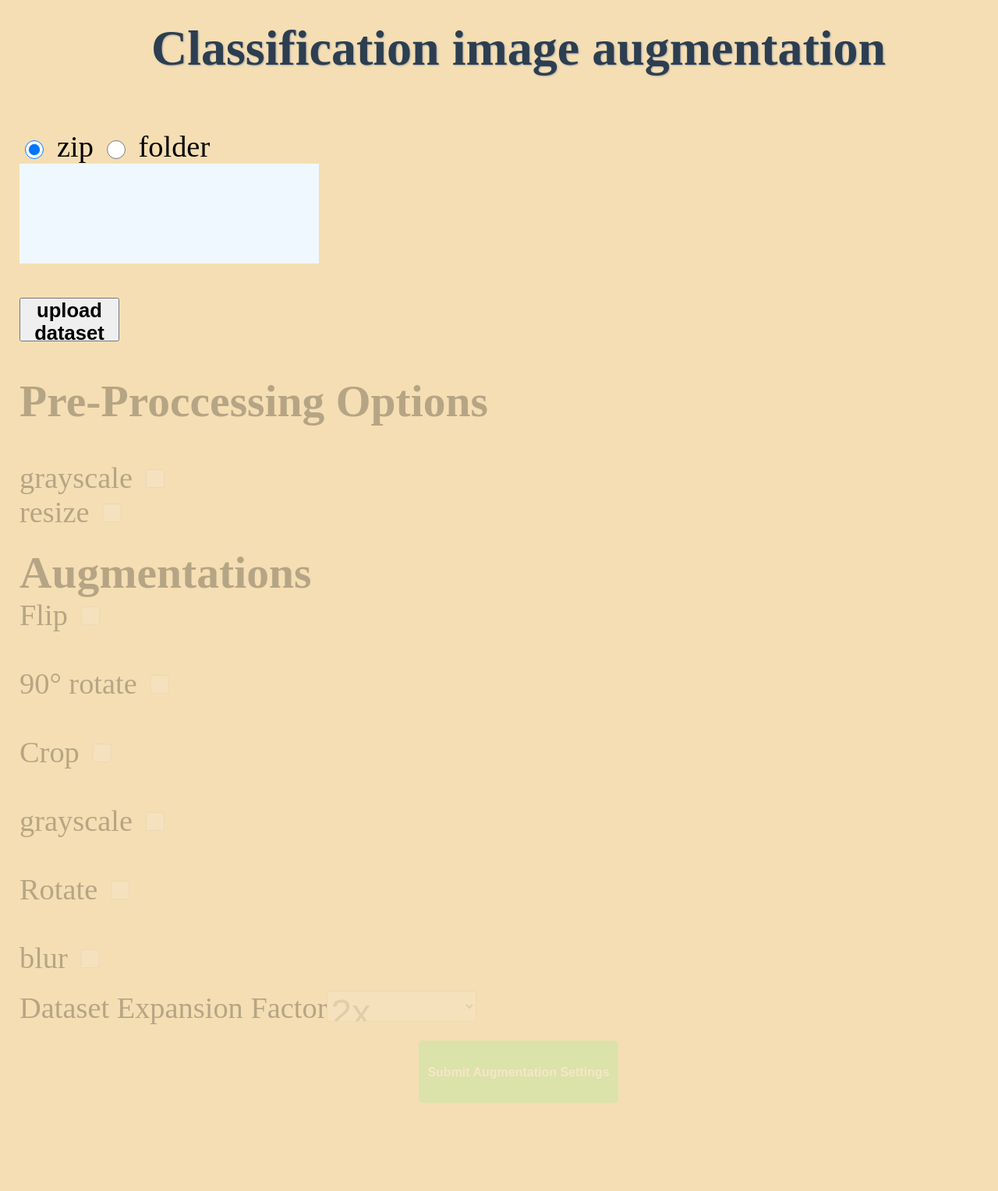
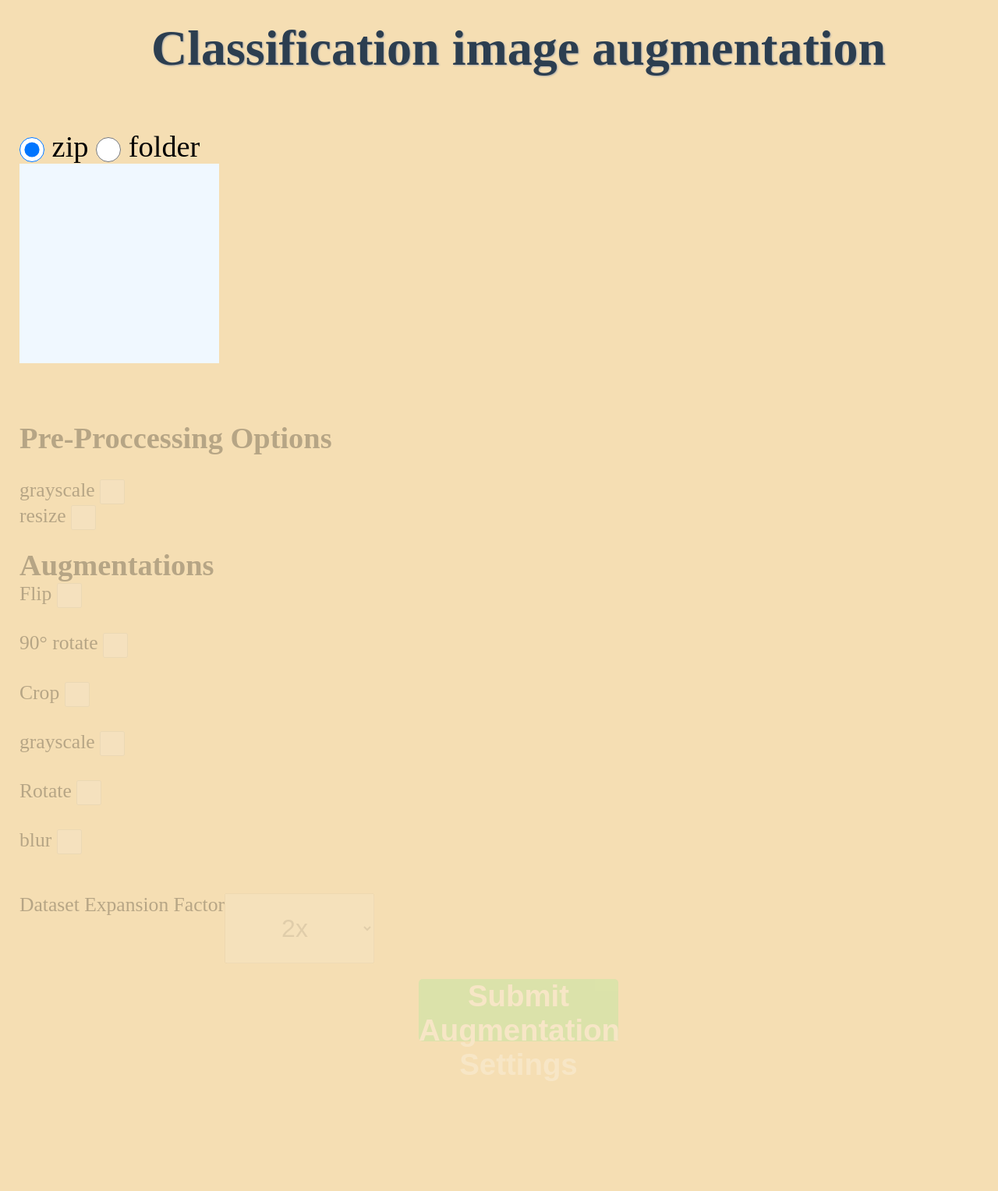
Before and after one commit to Norman209/Websites, a Flask app: page / in a window 1280 px wide; the page is wider, and only the part inside the window is pictured. Shown: that part at 78% size. After the commit the page ends 1387 px from the top of that part, so only its background shows below. Run offline with Flask 3, Linux system fonts and the light colour scheme; some libraries are stand-ins or nearby versions.

Commit message:
Add files via upload

```diff
--- a/Website/app.py
+++ b/Website/app.py
@@ -429,4 +429,4 @@ def Segmentation():
     return render_template('Segmentation.html')
 
 if __name__ == '__main__':
-    app.run(debug=True)#debug=True
+    app.run(host='0.0.0.0', port=5000)#debug=True
--- a/Website/static/Classification.js
+++ b/Website/static/Classification.js
@@ -1,7 +1,7 @@
 
 console.log(parseFloat(5).toFixed(1))
 let file_id = "id" + Math.random().toString(16).slice(2);
-let input_ids = ['Flip_check_box', '90° rotate_check_box', 'Crop_checkbox', 'grayscale_checkbox', 'Rotate_checkbox', 'blur_checkbox', 'Dataset Expansion Factor', 'grayscale_preprocess', 'resize_preprocess', 'submit'];
+let input_ids = ['Flip_check_box', '90° rotate_check_box', 'Crop_checkbox', 'grayscale_checkbox', 'Rotate_checkbox', 'blur_checkbox', 'Expansion', 'grayscale_preprocess', 'resize_preprocess', 'submit'];
 let sample_image_extension = 'none';
 console.log('JAVASCRIPT STARTED');
 let default_upload_option = 'zip'
@@ -39,8 +39,7 @@ function close_download_tag() {
 
 
 
-async function log_file_paths() {
-    document.getElementById('submit_dropzone').style.display = 'none';
+async function upload_folder() {
     document.getElementById('select_folder').style.display = 'none';
     let files = await document.getElementById('design').files
     let batch_size = 250;
@@ -49,8 +48,8 @@ async function log_file_paths() {
     responses = [];
     let last_upload = 'false';
     for (i = 0; i < chunks.length; i++) {
-        console.log('i:',i,'chunks length:',chunks.length);
-        last_upload = String((i+1)===chunks.length);
+        console.log('i:', i, 'chunks length:', chunks.length);
+        last_upload = String((i + 1) === chunks.length);
         let formData = new FormData();
         let chunk = chunks[i];
         let starting_index = 0;
@@ -67,10 +66,10 @@ async function log_file_paths() {
         else {
             formData.append('file', chunk[starting_index]);
         }
-        let aug_data = collect_aug_data();
+        let aug_data = collect_aug_data(); //collect aug data here
         formData.append('augmentations', aug_data);
         console.log('waiting for chunk ' + String(i + 1) + ' out of ' + num_chunks);
-        await fetch('/send_folder/' + file_id+'/'+last_upload, { body: formData, method: 'post' }).then(response => {
+        await fetch('/send_folder/' + file_id + '/' + last_upload, { body: formData, method: 'post' }).then(response => {
             const contentType = response.headers.get("content-type");
             if (contentType && contentType.indexOf("application/json") !== -1) {
                 return response.json().then(data => {
@@ -85,7 +84,7 @@ async function log_file_paths() {
                 });
             }
         });
-        let progress = (i+1) / num_chunks * 100;
+        let progress = (i + 1) / num_chunks * 100;
         document.getElementById('dataset_upload_progress').value = progress;
         // if (response_text_from_server !== 'none') {
         //     console.log(response_text_from_server,'download')
@@ -95,18 +94,18 @@ async function log_file_paths() {
     }
     console.log('finished');
     let valid_return_count = 0;
-    console.log('responses:',responses)
+    console.log('responses:', responses)
     for (i = 0; i < responses.length; i++) {
         let response = responses[i];
         if (response.includes('.')) {
-            console.log('i:',i)
+            console.log('i:', i)
             valid_return_count += 1;
             document.getElementById('dataset_upload_progress').value = 100
             document.getElementById('dropzone_buttons').style.display = 'none';
             document.getElementById('design').value = null;
             sample_image_extension = response;
             enable_inputs();
-            console.log('responses[i]:',sample_image_extension);
+            console.log('responses[i]:', sample_image_extension);
             //document.getElementById('test_image').src = responses[i];
             break;
         }
@@ -117,7 +116,6 @@ async function log_file_paths() {
         document.getElementById('dropzone_buttons').style.display = 'block';
         document.getElementById('upload_progress').style.display = 'none';
         document.getElementById('zip_upload_buttons').style.display = 'block';
-        document.getElementById('submit_dropzone').style.display = 'block';
 
         document.getElementById('select_folder').style.display = 'block';
         set_zip_or_folder_upload();
@@ -178,6 +176,24 @@ class display_popups {
         if (check_box.checked == true) {
             pop_up.style.display = 'block';
             console.log('checked checkbox');
+            let width = document.getElementById('blur_sample_image').width;
+            let height = document.getElementById('blur_sample_image').height;
+            console.log('width:', width);
+            console.log('height:', height);
+            if (width > height) {
+                document.getElementById('blur_sample_image').style.width = '20vw'
+                document.getElementById('normal_sample_image').style.width = '20vw'
+            }
+            else if(height > width) {
+                document.getElementById('blur_sample_image').style.height = '40vw'
+                document.getElementById('normal_sample_image').style.height = '40vw'
+            }
+            else{
+                document.getElementById('blur_sample_image').style.width = '20vw'
+                document.getElementById('normal_sample_image').style.width = '20vw'
+            }
+
+
         }
         if (check_box.checked == false) {
             pop_up.style.display = 'none';
@@ -274,7 +290,8 @@ let display_popups_methods = new display_popups();
 
 function reset_inputs() {
     for (i = 0; i < input_ids.length; i++) {
-        //children[i].disabled = true;
+        console.log(input_ids[i]);
+        // input_ids[i].disabled = true;
         document.getElementById(input_ids[i]).checked = false;
     }
     for (i = 0; i < pop_up_ids.length; i++) {
@@ -292,7 +309,6 @@ function disable_inputs() {
         input.disabled = true;
         document.getElementById('augmentation').style.opacity = '25%';
         document.getElementById('Pre-Proccessing').style.opacity = '25%';
-        document.getElementById('submit_dropzone').style.display = 'block';
         document.getElementById('select_folder').style.display = 'block';
     }
 }
@@ -314,13 +330,14 @@ function enable_inputs() {
         document.getElementById('dropzone_buttons').style.display = 'none';
     }
     let blur_slider = document.getElementById('blur_limit')
-    console.log('img extension:',sample_image_extension);
-    document.getElementById('blur_sample_image').src = 'static/'+file_id+'/'+'blur'+'/'+String((Number(blur_slider.value)).toFixed(1))+sample_image_extension
-    document.getElementById('normal_sample_image').src = 'static/'+file_id+'/'+'sample'+sample_image_extension
-    document.getElementById('blur_limit_caption').innerText = String(blur_slider.value)+'px'
+    console.log('img extension:', sample_image_extension);
+    document.getElementById('blur_sample_image').src = 'static/' + file_id + '/' + 'blur' + '/' + String((Number(blur_slider.value)).toFixed(1)) + sample_image_extension
+    console.log('width:', document.getElementById('blur_sample_image').width)
+    document.getElementById('normal_sample_image').src = 'static/' + file_id + '/' + 'sample' + sample_image_extension
+    document.getElementById('blur_limit_caption').innerText = String(blur_slider.value) + 'px'
     document.getElementById('show_blur_limit').innerText = blur_slider.value
-    console.log('normal src:',document.getElementById('normal_sample_image').src)
-    console.log('sample src:',document.getElementById('blur_sample_image').src)
+    console.log('normal src:', document.getElementById('normal_sample_image').src)
+    console.log('sample src:', document.getElementById('blur_sample_image').src)
 
 }
 
@@ -335,9 +352,9 @@ class range_input_scripts {
             let slider = document.getElementById(sliders[i]);
             let show_slider = document.getElementById(`show_${sliders[i]}`)
             show_slider.innerText = slider.value
-            if(sliders[i]==='blur_limit'){
-                document.getElementById('blur_sample_image').src = 'static/'+file_id+'/'+'blur'+'/'+String((Number(slider.value)).toFixed(1))+sample_image_extension
-                document.getElementById('blur_limit_caption').innerText = String(slider.value)+'px'
+            if (sliders[i] === 'blur_limit') {
+                document.getElementById('blur_sample_image').src = 'static/' + file_id + '/' + 'blur' + '/' + String((Number(slider.value)).toFixed(1)) + sample_image_extension
+                document.getElementById('blur_limit_caption').innerText = String(slider.value) + 'px'
             }
             i++
         }
@@ -443,7 +460,6 @@ Dropzone.options.dropper = {
             }
             if (data1 === 'none') {
                 console.log('no images found. invalid dataset')
-                document.getElementById('submit_dropzone').style.display = 'block';
                 alert('dataset invalid or no images found')
                 file_id = "id" + Math.random().toString(16).slice(2);
 
@@ -464,7 +480,7 @@ Dropzone.options.dropper = {
         });
     },
 
-    maxFilesize: 100 * 1e+3, // MB
+    maxFilesize: 100 * 1e+3, // MB (100 gb)
     chunkSize: (1e+7), // bytes
     acceptedFiles: '.zip',
     maxFiles: 1,
@@ -502,7 +518,6 @@ function send_dataset() {
     if (default_upload_option === 'zip') {
         var dropzone = Dropzone.forElement('#dropper');
         if (dropzone.getQueuedFiles().length > 0) {
-            document.getElementById('submit_dropzone').style.display = 'none';
             document.getElementById('augmentation').style.opacity = '25%';
             document.getElementById('Pre-Proccessing').style.opacity = '25%';
             dropzone.processQueue();
@@ -513,7 +528,7 @@ function send_dataset() {
         if (document.getElementById('design').files.length > 0) {
             document.getElementById('upload_progress').style.display = 'block';
             document.getElementById('dropzone_buttons').style.display = 'none';
-            log_file_paths();
+            upload_folder();
         }
     }
     //TODO:add folder uploads by sending over individual files with paths instead of zip files
--- a/Website/static/style.css
+++ b/Website/static/style.css
@@ -26,7 +26,9 @@
   }
    */
 
-
+/* input[type="range"] {
+  width: 20vw;
+} */
 
 #submit {
   width: 20vw;
@@ -44,29 +46,54 @@
   background-color: limegreen;
 }
 
+/* input[type=checkbox] {
+  position: relative;
+  bottom: 1px;
+  width: 15vw;
+} */
 input[type="checkbox"] {
-  width: 3vw;
-  height: 3vh;
+  width: 2.5vw;
+  /* Default width */
+  vertical-align: middle;
+  height: 2.5vw;
+  /* Default height */
+  background-color: #fff;
+  border: 1px solid #ccc;
+  border-radius: 3px;
+  position: relative;
   cursor: pointer;
+  outline: none;
 }
-input[type="radio"] {
-  width: 3vw;
-  height: 3vh;
-  cursor: pointer;
-  vertical-align:middle;
+
+
+br {
+  display: block;
+  margin: 5vh 0;
 }
+
+input[type=radio] {
+  border: 0px;
+  height: 2.5vw;
+  /* Default height */
+  width: 2.5vw;
+  /* Default height */
+  vertical-align: middle;
+  position: relative;
+}
+
+
 
 select {
   width: 15vw;
-  height: 5vh;
+  height: 7vw;
   font-size: 125%;
   vertical-align: middle;
 }
 
-.dropzone .dz-preview .dz-image {
+/* .dropzone .dz-preview .dz-image {
   width: auto;
   height: auto;
-}
+} */
 
 
 
@@ -74,23 +101,35 @@ select {
 
 /* Specific styles for each header level */
 h1 {
-    font-size: 5vw; /* Larger font size for h1 */
-    font-weight: bold; /* Bold text */
-    color: #2c3e50; /* Slightly darker shade */
-    text-shadow: 1px 1px 2px #aaa; /* Subtle text shadow for depth */
+  font-size: 5vw;
+  /* Larger font size for h1 */
+  font-weight: bold;
+  /* Bold text */
+  color: #2c3e50;
+  /* Slightly darker shade */
+  text-shadow: 1px 1px 2px #aaa;
+  /* Subtle text shadow for depth */
 }
 
 
 
 h3 {
-    font-size: 1.5em; /* Smaller font size for h3 */
-    font-weight: normal; /* Normal weight */
-    color: black; /* Lighter shade */
-    background-color: #ecf0f1; /* Light background color */
-    padding: 1px; /* Padding around the header */
-    border-radius: 1px; /* Rounded corners */
-    display: inline-block; /* Only take up as much width as content */
-    box-shadow: 1px 1px 3px rgba(0, 0, 0, 0.1); /* Subtle box shadow */
+  font-size: 1.5em;
+  /* Smaller font size for h3 */
+  font-weight: normal;
+  /* Normal weight */
+  color: black;
+  /* Lighter shade */
+  background-color: #ecf0f1;
+  /* Light background color */
+  padding: 1px;
+  /* Padding around the header */
+  border-radius: 1px;
+  /* Rounded corners */
+  display: inline-block;
+  /* Only take up as much width as content */
+  box-shadow: 1px 1px 3px rgba(0, 0, 0, 0.1);
+  /* Subtle box shadow */
 }
 
 
@@ -100,51 +139,155 @@ h3 {
   width: 100%;
   margin-top: 20px;
 }
+
 #dropper {
-    width: 500px;
+  width: 20vw;
+  height: 20vw;
   justify-content: center;
 
 }
+
 .img_div {
   float: left;
   text-align: center;
 }
+
 #images-container figcaption {
   border: 1px solid blue;
   font-family: Verdana, Geneva, sans-serif;
-  font-size: 12px;
+  font-size: 3vw;
   text-shadow: none;
   color: black;
   text-align: center;
-  height: auto;
+  height: 5vw;
   word-wrap: break-word;
-  width:300px;
+  max-width: 50vw;
 }
 
-.min-max-slider {position: relative; width: 200px; text-align: center; margin-bottom: 50px;}
-.min-max-slider > label {display: none;}
-span.value {height: 1.7em; font-weight: bold; display: inline-block;}
-span.value.lower::after{content: "%-"; display: inline-block;}
-span.value.upper::after {content: "%"; display: inline-block; }
-.min-max-slider > .legend {display: flex; justify-content: space-between;}
-.min-max-slider > .legend > * {font-size: small; opacity: 0.25;}
-.min-max-slider > input {cursor: pointer; position: absolute;}
+
+
+.min-max-slider {
+  position: relative;
+  width: 200px;
+  text-align: center;
+  margin-bottom: 50px;
+}
+
+.min-max-slider>label {
+  display: none;
+}
+
+span.value {
+  height: 1.7em;
+  font-weight: bold;
+  display: inline-block;
+}
+
+span.value.lower::after {
+  content: "%-";
+  display: inline-block;
+}
+
+span.value.upper::after {
+  content: "%";
+  display: inline-block;
+}
+
+.min-max-slider>.legend {
+  display: flex;
+  justify-content: space-between;
+}
+
+.min-max-slider>.legend>* {
+  font-size: small;
+  opacity: 0.25;
+}
+
+.min-max-slider>input {
+  cursor: pointer;
+  position: absolute;
+}
 
 /* webkit specific styling */
-.min-max-slider > input {
+.min-max-slider>input {
   -webkit-appearance: none;
-  outline: none!important;
+  outline: none !important;
   background: transparent;
   background-image: linear-gradient(to bottom, transparent 0%, transparent 30%, silver 30%, silver 60%, transparent 60%, transparent 100%);
 }
-.min-max-slider > input::-webkit-slider-thumb {
-  -webkit-appearance: none; /* Override default look */
+
+.min-max-slider>input::-webkit-slider-thumb {
+  -webkit-appearance: none;
+  /* Override default look */
   appearance: none;
-  width: 14px; /* Set a specific slider handle width */
-  height: 14px; /* Slider handle height */
-  background: #eee; /* Green background */
-  cursor: pointer; /* Cursor on hover */
+  width: 14px;
+  /* Set a specific slider handle width */
+  height: 14px;
+  /* Slider handle height */
+  background: #eee;
+  /* Green background */
+  cursor: pointer;
+  /* Cursor on hover */
   border: 1px solid gray;
   border-radius: 100%;
 }
-.min-max-slider > input::-webkit-slider-runnable-track {cursor: pointer;}
+
+.min-max-slider>input::-webkit-slider-runnable-track {
+  cursor: pointer;
+}
+
+
+
+
+
+
+/* Style for the range input */
+.rangeInput {
+  width: 20vw;
+  height: 1.5vw;
+  /* Increased height for a bigger bar */
+  -webkit-appearance: none;
+  background: lightslategrey;
+  outline: none;
+  opacity: 0.8;
+  -webkit-transition: .2s;
+  transition: opacity .2s;
+}
+
+/* Webkit browsers (Chrome, Safari, etc.) */
+.rangeInput::-webkit-slider-thumb {
+  -webkit-appearance: none;
+  appearance: none;
+  width: 10%;
+  /* Increased width for a bigger button */
+  height: 2vw;
+  /* Increased height for a bigger button */
+  background: blue;
+  cursor: pointer;
+  border-radius: 50%;
+  /* Makes the button round */
+}
+
+/* Firefox */
+.rangeInput::-moz-range-thumb {
+  width: 40px;
+  /* Increased width for a bigger button */
+  height: 40px;
+  /* Increased height for a bigger button */
+  background: #4CAF50;
+  cursor: pointer;
+  border-radius: 50%;
+  /* Makes the button round */
+}
+
+/* IE and Edge */
+.rangeInput::-ms-thumb {
+  width: 40px;
+  /* Increased width for a bigger button */
+  height: 40px;
+  /* Increased height for a bigger button */
+  background: #4CAF50;
+  cursor: pointer;
+  border-radius: 50%;
+  /* Makes the button round */
+}
--- a/Website/templates/Classification.html
+++ b/Website/templates/Classification.html
@@ -25,8 +25,9 @@
     <img src="" id="test_image">
     <div id="upload_progress" style="display: none;">
         <!-- upload progress here -->
-        <label for="dataset_upload_progress">Uploading progress:</label>
-        <progress id="dataset_upload_progress" value="0" max="100">0%</progress>
+        <label for="dataset_upload_progress" style="font-size: 3vw;">Uploading progress:</label>
+        <progress id="dataset_upload_progress" value="0" max="100"
+            style="width:20vw;height: 5vh;vertical-align: middle;">0%</progress>
     </div>
     <div id="dropzone_buttons" style="font-size: 3vw;">
         <br>
@@ -35,29 +36,31 @@
         <input type="radio" id='folder' name="folder_or_zip" onclick="set_zip_or_folder_upload();"> <label
             for="folder">folder</label>
         <br>
-
         <div id='zip_upload_buttons'>
-            <form method="POST" action='/upload' class="dropzone dz-clickable" id="dropper"
-                enctype="multipart/form-data"
-                style="background-color: aliceblue; width: 30vw; height:10vw;text-align: top;overflow: hidden; font-size: 3vh;">
+            <form method="POST" action='/upload' class="dropzone" id="dropper" enctype="multipart/form-data" style="background-color: aliceblue;text-align: top;overflow: hidden; font-size: 3vw;width:20vw; height:20vw;display: flex;
+                justify-content: center; /* Horizontally center */
+                align-items: center; /* Vertically center */">
             </form>
         </div>
 
         <div id="folder_upload_buttons" style="display: none;">
-            <input id="design" type="file" webkitdirectory="true" directory style="display: none;" /><br>
-            <input type="button" id="select_folder" value="Select folder..." onclick="document.getElementById('design').click();"  style="width: 20vw;height: 4.5vh; font-size: 2vw; text-align: center;"/>
+            <input id="design" type="file" webkitdirectory="true" directory style="display: none;"
+                onchange="send_dataset();" /><br>
+            <input type="button" id="select_folder" value="Select folder..."
+                onclick="document.getElementById('design').click();"
+                style="width: 20vw;height: 4.5vh; font-size: 2vw; text-align: center;" />
         </div>
         <br>
-        <button id="submit_dropzone" onclick="send_dataset();" style="width: 10vw;height: 7vh;text-align: center; /* Centered text */" value="select folder"><b style="font-size: 2vw;">upload dataset</b></button>
+
     </div>
 
-    <div id="Pre-Proccessing" style="opacity: 25%; font-size: 3vw;">
+    <div id="Pre-Proccessing" style="opacity: 25%; font-size: 2vw;">
         <br>
         <h2>Pre-Proccessing Options</h2>
         <br>
 
         <label for="grayscale_preprocess">grayscale</label>
-        <input type="checkbox" id="grayscale_preprocess" style="width: 3vw;height: 3vh; vertical-align: center;">
+        <input type="checkbox" id="grayscale_preprocess">
         <br>
 
         <label for="resize_preprocess">resize</label>
@@ -68,7 +71,7 @@
 
 
     <br>
-    <div id='augmentation' style="opacity: 25%; font-size: 3vw;">
+    <div id='augmentation' style="opacity: 25%; font-size: 2vw;">
         <h2>Augmentations</h2>
         <!-- <label for="absolute_path">Image directory absolute path</label> -->
         <!-- <input type="text" id="absolute_path" name="absolute_path" placeholder="absolute path here"><br> -->
@@ -169,30 +172,31 @@
                 onclick="display_popups_methods.blur_click_checkbox();">
             <div id="blur_pop_up" style="display:none">
                 <label>enter blur limit</label>
-                <input id="blur_limit" type="range" min=".1" max="25" step=".1"
+                <input id="blur_limit" class="rangeInput" type="range" min=".1" max="25" step=".1"
                     oninput="range_input_methods.update_probabilities();" value="5">
                 <b id="show_blur_limit"></b> px
                 <br>
                 <div id="images-container">
                     <div class="img_div">
-                        <img src="" id="normal_sample_image" class="sample_image" style="max-width: 50vw;max-height: 25vh;">
+                        <img src="" id="normal_sample_image" class="sample_image">
                         <figcaption id=sample_limit_caption">0 px</figcaption>
                     </div>
 
-                    <div class="img_div" style="max-width: 100%;">
-                        <img src="" id="blur_sample_image" class="sample_image" style="max-width: 50vw;max-height: 25vh;">
+                    <div class="img_div">
+                        <img src="" id="blur_sample_image" class="sample_image">
                         <figcaption id="blur_limit_caption">5</figcaption>
                     </div>
                 </div>
                 <br><br><br><br><br>
             </div>
         </div>
+        <br>
         <div style="display: flex;
         width: 100%;
         margin-top: 20px;">
-            <label for="Dataset Expansion Factor">Dataset Expansion Factor</label>
-            <select name="Dataset Expansion Facto" id="Dataset Expansion Factor"
-                style="width: 15vw; height: 5vh; font-size: 125%; vertical-align:middle;" disabled>
+            <label for="Expansion" style="vertical-align: middle;">Dataset Expansion Factor</label>
+            <select name="Dataset Expansion Factor" id="Expansion" disabled
+                style="text-align: center;vertical-align:-webkit-baseline-middle;">
                 <option value="2x">2x</option>
                 <option value="3x">3x</option>
                 <option value="4x">4x</option>
@@ -211,8 +215,9 @@
         </div>
 
 
-        <div id="button-container" style="right: -250px;">
-            <button type="submit" onclick="submit_everything();" id="submit"><b style="font-size: 2vh;">Submit Augmentation Settings</b></button>
+        <div id="button-container" style="right: 30%;">
+            <button type="submit" onclick="submit_everything();" id="submit"><b style="font-size: 3vw;">Submit
+                    Augmentation Settings</b></button>
         </div>
 
 
@@ -231,6 +236,7 @@
         <script>disable_inputs();</script>
     </div>
     <a href='' id="download_tag" download onclick="close_download_tag();" style="font-size: 5vw;"></a>
+
 </body>
 
 </html>
```
Also changed, not shown: Website/augmentation_functions.py (+7 -21 lines). Lines whose indentation alone changed are shown as unchanged.
